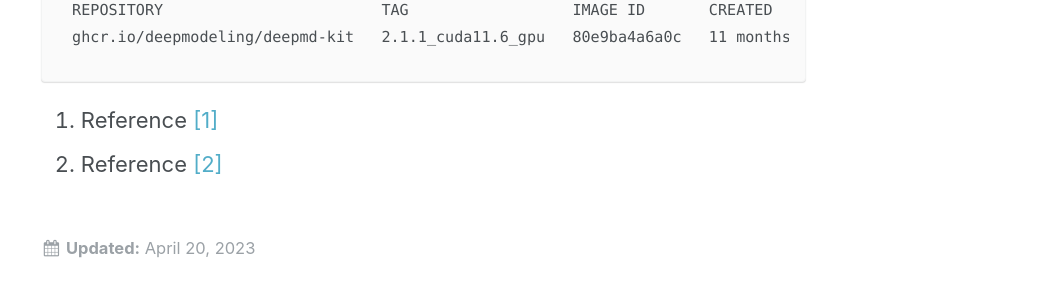
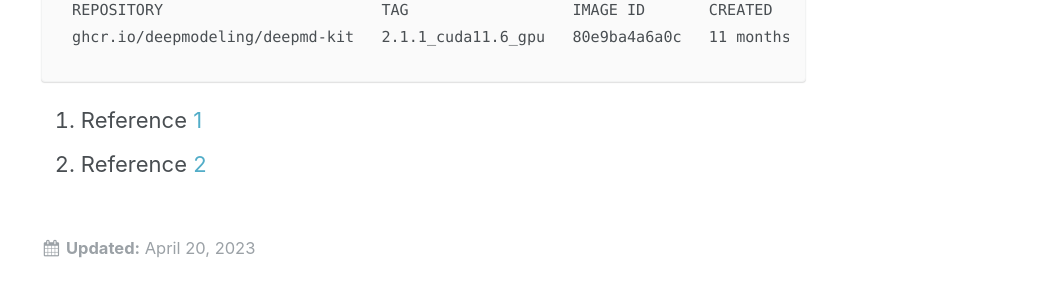
Before and after one commit to JingchaoZhang/JingchaoZhang.github.io, a Jekyll site: the page built from _posts/2023-04-20-Change docker root dir.md, in a window 1280 px wide and 900 px high, scrolled down 3929 px. Shown: the part 153-453 px from the top of the window, without its empty margins (243-1280 px from the left). Built offline with Jekyll 4.4.1, drawn with Linux system fonts in a browser that asks for light colours.

````diff
--- a/_posts/2023-04-20-Change docker root dir.md
+++ b/_posts/2023-04-20-Change docker root dir.md
@@ -137,5 +137,5 @@ REPOSITORY                        TAG                  IMAGE ID       CREATED
 ghcr.io/deepmodeling/deepmd-kit   2.1.1_cuda11.6_gpu   80e9ba4a6a0c   11 months ago   7.2GB
 ```
 
-1. Reference [[1]](https://stackoverflow.com/questions/24309526/how-to-change-the-docker-image-installation-directory)
-1. Reference [[2]](https://blog.adriel.co.nz/2018/01/25/change-docker-data-directory-in-debian-jessie/)
+1. Reference [1](https://stackoverflow.com/questions/24309526/how-to-change-the-docker-image-installation-directory)
+1. Reference [2](https://blog.adriel.co.nz/2018/01/25/change-docker-data-directory-in-debian-jessie/)
````
